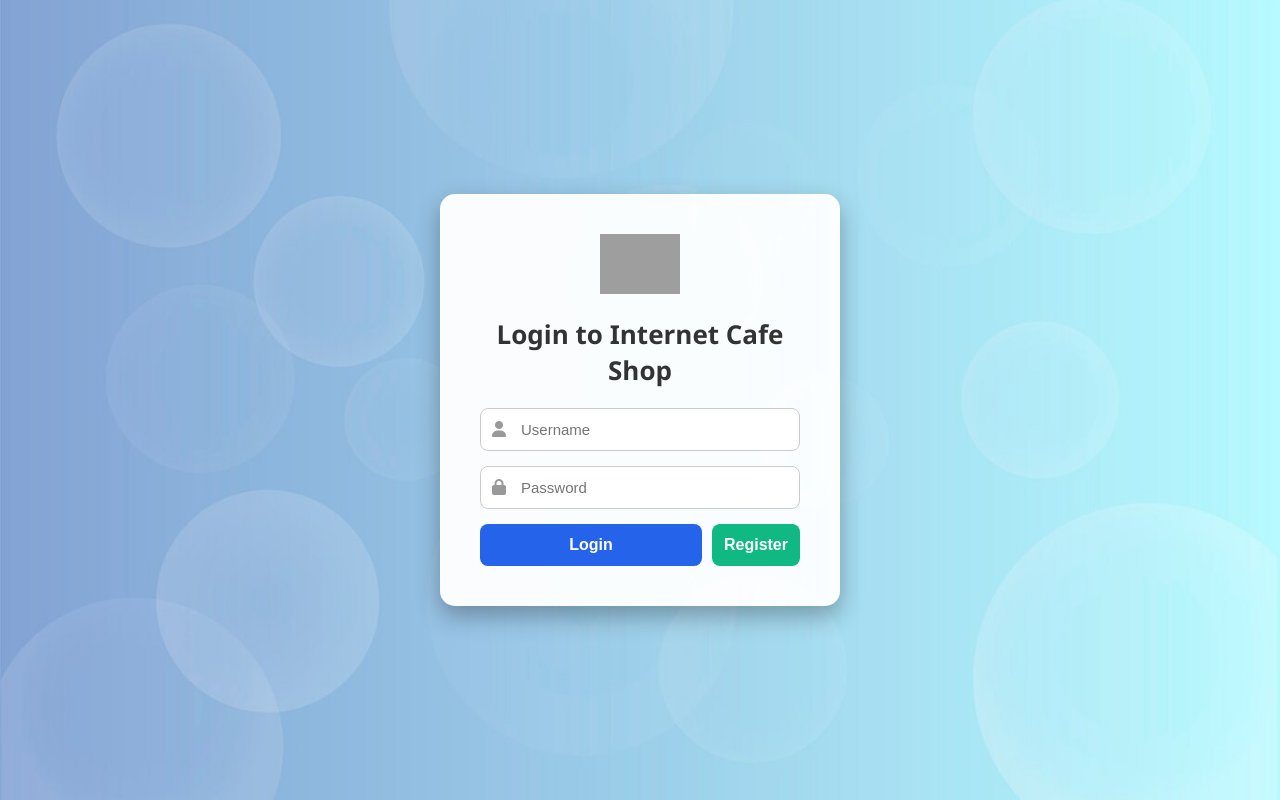
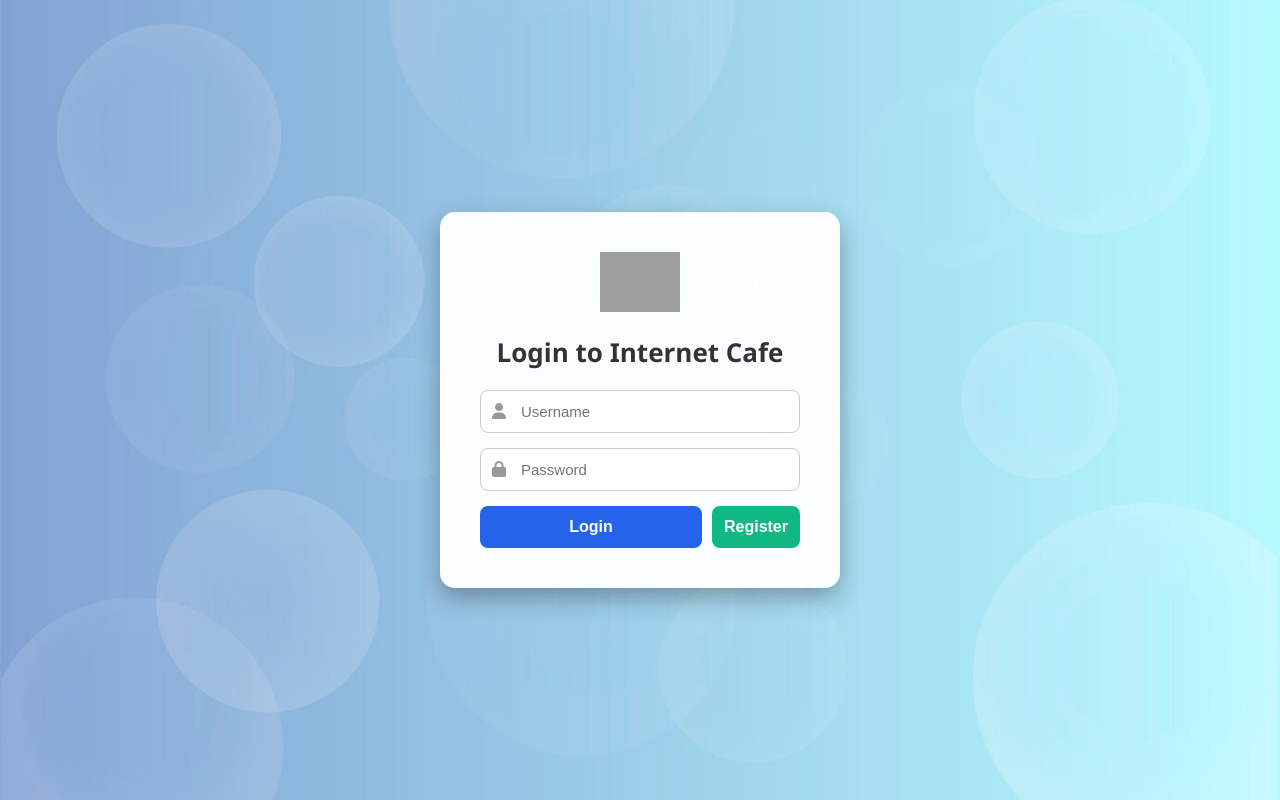
Before and after one commit to Manuv2u/internet_cafe---P3, a PHP site: page /login.php in a window 1280 px wide. Run offline with PHP 8.4, Linux system fonts and the light colour scheme; grey boxes are pictures that could not be loaded.

Commit message:
updated login page

```diff
--- a/login.php
+++ b/login.php
@@ -2,7 +2,7 @@
 session_start();
 require 'db_connect.php';
 
-$error = ""; // To store error messages
+$error = "";
 
 if ($_SERVER["REQUEST_METHOD"] == "POST") {
     $username = trim($_POST['username']);
@@ -40,7 +40,7 @@ if ($_SERVER["REQUEST_METHOD"] == "POST") {
 <html lang="en">
 <head>
     <meta charset="UTF-8">
-    <title>Login - Internet Cafe Shop</title>
+    <title>Login - Internet Cafe</title>
     <link rel="stylesheet" href="https://cdnjs.cloudflare.com/ajax/libs/font-awesome/6.5.0/css/all.min.css" />
     <style>
         * {
@@ -59,10 +59,6 @@ if ($_SERVER["REQUEST_METHOD"] == "POST") {
             justify-content: center;
         }
 
-        .left-panel {
-            background: url('https://cdn.pixabay.com/photo/2017/10/10/21/47/laptop-2838921_1280.jpg') no-repeat center center/cover;
-        }
-
         .main-wrapper {
             width: 400px;
             padding: 40px;
@@ -71,7 +67,7 @@ if ($_SERVER["REQUEST_METHOD"] == "POST") {
             box-shadow: 0 10px 25px rgba(0, 0, 0, 0.3);
         }
 
-        .right-panel h2 {
+        h2 {
             font-size: 26px;
             font-weight: 700;
             margin-bottom: 20px;
@@ -128,8 +124,7 @@ if ($_SERVER["REQUEST_METHOD"] == "POST") {
             margin-top: 10px;
         }
 
-        .button-group button,
-        .button-group a button {
+        .button-group button {
             flex: 1;
             padding: 12px;
             border: none;
@@ -159,13 +154,15 @@ if ($_SERVER["REQUEST_METHOD"] == "POST") {
     </style>
 </head>
 <body>
-<div class="main-wrapper right-panel">
+<div class="main-wrapper">
     <div class="logo">
         <img src="https://cdn-icons-png.flaticon.com/512/888/888879.png" alt="Logo">
     </div>
-    <h2>Login to Internet Cafe Shop</h2>
+    <h2>Login to Internet Cafe</h2>
+
     <?php if (!empty($error)) echo "<div class='error-message'>" . htmlspecialchars($error) . "</div>"; ?>
-    <form method="POST" action="" onsubmit="return validateForm()">
+
+    <form method="POST" action="">
         <div class="input-group">
             <i class="fa fa-user"></i>
             <input type="text" id="username" name="username" placeholder="Username" required>
@@ -179,10 +176,8 @@ if ($_SERVER["REQUEST_METHOD"] == "POST") {
         <div id="passwordError" class="error-message"></div>
 
         <div class="button-group">
-            <button type="submit" id="loginBtn" disabled>Login</button>
-            <a href="register.php">
-                <button type="button" class="register-btn">Register</button>
-            </a>
+            <button type="submit" id="loginBtn">Login</button>
+            <a href="register.php"><button type="button" class="register-btn">Register</button></a>
         </div>
     </form>
 </div>
@@ -195,25 +190,19 @@ if ($_SERVER["REQUEST_METHOD"] == "POST") {
     const usernameError = document.getElementById("usernameError");
     const passwordError = document.getElementById("passwordError");
 
-    function validateForm() {
+    function validateInputs() {
         const username = usernameInput.value.trim();
         const password = passwordInput.value;
         let isValid = true;
 
-        if (username === "") {
-            usernameError.textContent = "Username is required.";
-            isValid = false;
-        } else if (!/^[A-Za-z]+$/.test(username)) {
+        if (!/^[A-Za-z]+$/.test(username)) {
             usernameError.textContent = "Only alphabets are allowed in username.";
             isValid = false;
         } else {
             usernameError.textContent = "";
         }
 
-        if (password === "") {
-            passwordError.textContent = "Password is required.";
-            isValid = false;
-        } else if (password.length < 6) {
+        if (password.length < 6) {
             passwordError.textContent = "Password must be at least 6 characters.";
             isValid = false;
         } else {
@@ -221,11 +210,10 @@ if ($_SERVER["REQUEST_METHOD"] == "POST") {
         }
 
         loginBtn.disabled = !isValid;
-        return isValid;
     }
 
-    usernameInput.addEventListener("input", validateForm);
-    passwordInput.addEventListener("input", validateForm);
+    usernameInput.addEventListener("input", validateInputs);
+    passwordInput.addEventListener("input", validateInputs);
 </script>
 </body>
 </html>
```
